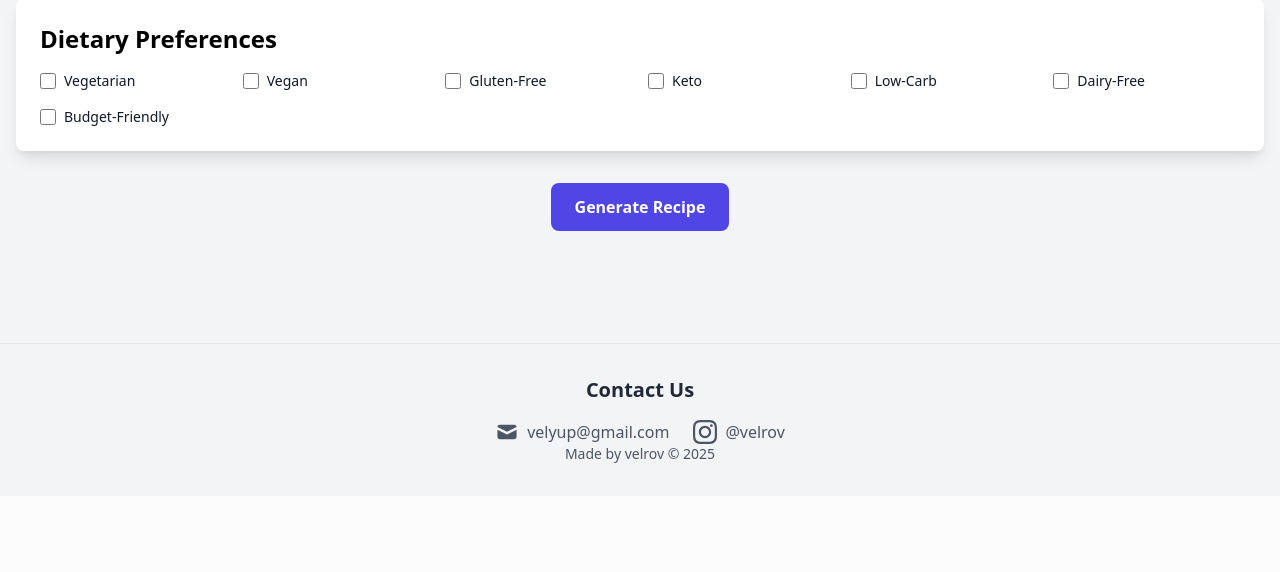
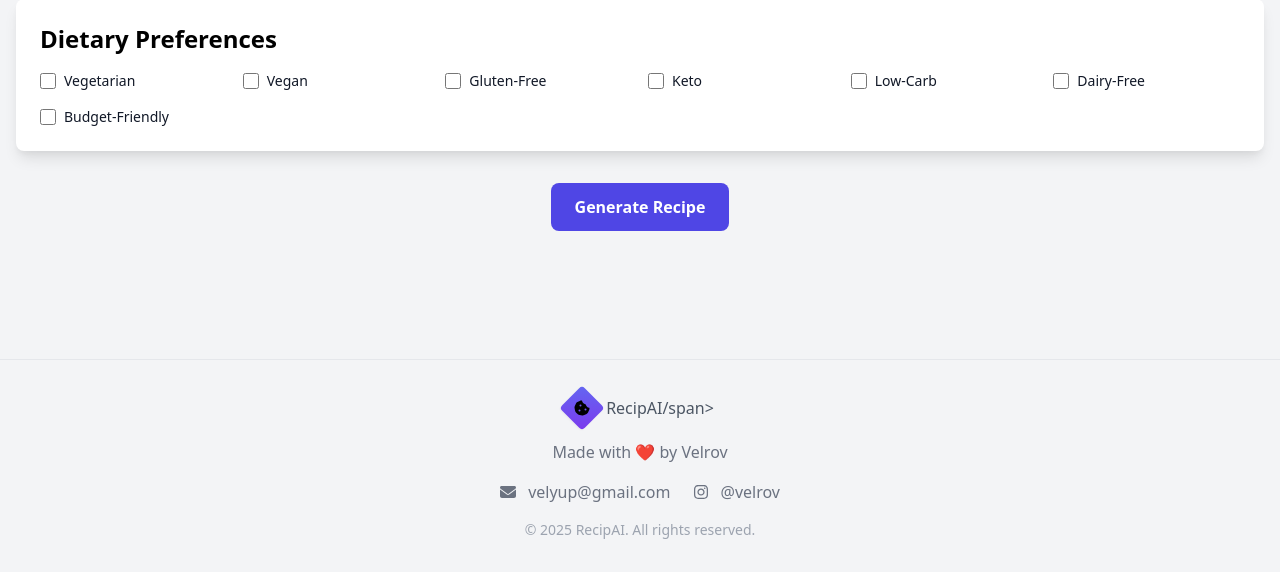
Before and after one commit to velrov1/recipe-ai, a Flask app: page / in a window 1280 px wide. Shown: the part 1331-1903 px from the top of the page. Before the commit the page ends 1794 px from the top, so only its background shows below. Run offline with Flask 3, Linux system fonts and the light colour scheme.

Commit message:
Added a new logo + footer

```diff
--- a/app.py
+++ b/app.py
@@ -611,9 +611,4 @@ def download_recipe():
     return send_file(filepath, as_attachment=True, download_name=f"{recipe_data['name'].lower().replace(' ', '_')}.pdf")
 
 if __name__ == '__main__':
-    debug_mode = os.getenv('FLASK_DEBUG', '0') == '1'
-    app.run(
-        host=os.getenv('HOST', '0.0.0.0'),
-        port=int(os.getenv('PORT', 3000)),
-        debug=debug_mode
-    )
+    app.run(host='0.0.0.0', port=5000)
--- a/requirements.txt
+++ b/requirements.txt
@@ -2,6 +2,6 @@ Flask==3.0.0
 groq==0.18.0
 reportlab==4.0.9
 python-dotenv==1.0.0
-Flask-Limiter==3.10.1
+Flask-Limiter==3.5.0
 Werkzeug==3.1.3
 gunicorn==21.2.0
--- a/templates/index.html
+++ b/templates/index.html
@@ -7,6 +7,7 @@
     <link href="https://cdn.jsdelivr.net/npm/tailwindcss@2.2.19/dist/tailwind.min.css" rel="stylesheet">
     <link href="https://cdnjs.cloudflare.com/ajax/libs/font-awesome/6.5.1/css/all.min.css" rel="stylesheet">
     <script src="https://cdnjs.cloudflare.com/ajax/libs/font-awesome/6.5.1/js/all.min.js"></script>
+    <link rel="manifest" href="/manifest.json">
 </head>
 <body class="bg-gray-100">
 
@@ -691,29 +692,31 @@
     </script>
 
     <!-- Footer -->
-    <footer class="text-center py-8 mt-12 bg-gray-100 border-t border-gray-200">
+    <footer class="mt-16 py-8 border-t border-gray-200">
         <div class="container mx-auto px-4">
-            <div class="flex flex-col items-center space-y-4">
-                <h3 class="text-xl font-semibold text-gray-800">Contact Us</h3>
-                <div class="flex items-center space-x-6">
-                    <a href="mailto:velyup@gmail.com" class="flex items-center text-gray-600 hover:text-gray-900 transition-colors">
-                        <svg class="w-6 h-6 mr-2" fill="currentColor" viewBox="0 0 20 20">
-                            <path d="M2.003 5.884L10 9.882l7.997-3.998A2 2 0 0016 4H4a2 2 0 00-1.997 1.884z"></path>
-                            <path d="M18 8.118l-8 4-8-4V14a2 2 0 002 2h12a2 2 0 002-2V8.118z"></path>
-                        </svg>
+            <div class="flex flex-col items-center justify-center space-y-4">
+                <div class="flex items-center space-x-2">
+                    <div class="w-8 h-8 relative">
+                        <div class="absolute inset-0 bg-gradient-to-br from-indigo-500 to-purple-600 rounded transform rotate-45 shadow-sm"></div>
+                        <div class="absolute inset-0 flex items-center justify-center">
+                            <i class="fa-solid fa-cookie-bite"></i>
+                        </div>
+                    </div>
+                    <span class="text-gray-600">RecipAI/span>
+                </div>
+                <p class="text-gray-500 text-center">Made with ❤️ by Velrov</p>
+                <div class="flex space-x-6">
+                    <a href="mailto:velyup@gmail.com" class="text-gray-500 hover:text-indigo-600 transition-colors duration-300">
+                        <i class="fas fa-envelope mr-2"></i>
                         velyup@gmail.com
                     </a>
-                    <a href="https://instagram.com/velrov" target="_blank" rel="noopener noreferrer" class="flex items-center text-gray-600 hover:text-gray-900 transition-colors">
-                        <svg class="w-6 h-6 mr-2" fill="currentColor" viewBox="0 0 24 24">
-                            <path d="M12 2.163c3.204 0 3.584.012 4.85.07 3.252.148 4.771 1.691 4.919 4.919.058 1.265.069 1.645.069 4.849 0 3.205-.012 3.584-.069 4.849-.149 3.225-1.664 4.771-4.919 4.919-1.266.058-1.644.07-4.85.07-3.204 0-3.584-.012-4.849-.07-3.26-.149-4.771-1.699-4.919-4.92-.058-1.265-.07-1.644-.07-4.849 0-3.204.013-3.583.07-4.849.149-3.227 1.664-4.771 4.919-4.919 1.266-.057 1.645-.069 4.849-.069zm0-2.163c-3.259 0-3.667.014-4.947.072-4.358.2-6.78 2.618-6.98 6.98-.059 1.281-.073 1.689-.073 4.948 0 3.259.014 3.668.072 4.948.2 4.358 2.618 6.78 6.98 6.98 1.281.058 1.689.072 4.948.072 3.259 0 3.668-.014 4.948-.072 4.354-.2 6.782-2.618 6.979-6.98.059-1.28.073-1.689.073-4.948 0-3.259-.014-3.667-.072-4.947-.196-4.354-2.617-6.78-6.979-6.98-1.281-.059-1.69-.073-4.949-.073zm0 5.838c-3.403 0-6.162 2.759-6.162 6.162s2.759 6.163 6.162 6.163 6.162-2.759 6.162-6.163c0-3.403-2.759-6.162-6.162-6.162zm0 10.162c-2.209 0-4-1.79-4-4 0-2.209 1.791-4 4-4s4 1.791 4 4c0 2.21-1.791 4-4 4zm6.406-11.845c-.796 0-1.441.645-1.441 1.44s.645 1.44 1.441 1.44c.795 0 1.439-.645 1.439-1.44s-.644-1.44-1.439-1.44z"/>
-                        </svg>
+                    <a href="https://instagram.com/velrov" target="_blank" class="text-gray-500 hover:text-indigo-600 transition-colors duration-300">
+                        <i class="fab fa-instagram mr-2"></i>
                         @velrov
                     </a>
                 </div>
+                <p class="text-sm text-gray-400">© 2025 RecipAI. All rights reserved.</p>
             </div>
-        <p class="text-gray-600 text-sm">
-            Made by velrov © 2025
-        </p>
+        </div>
     </footer>
 </body>
-</html>
```
Also changed, not shown: static/js/service-worker.js (added, +20 -0 lines), manifest.json (added).
